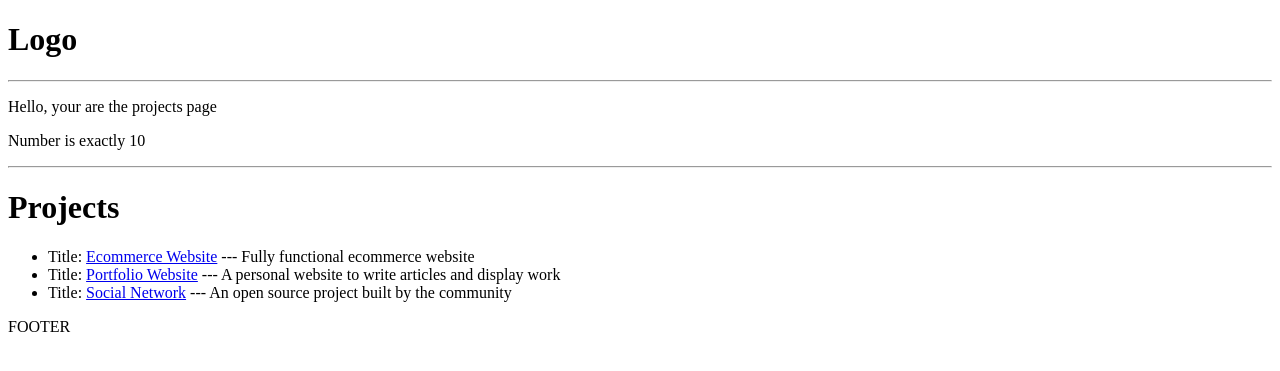
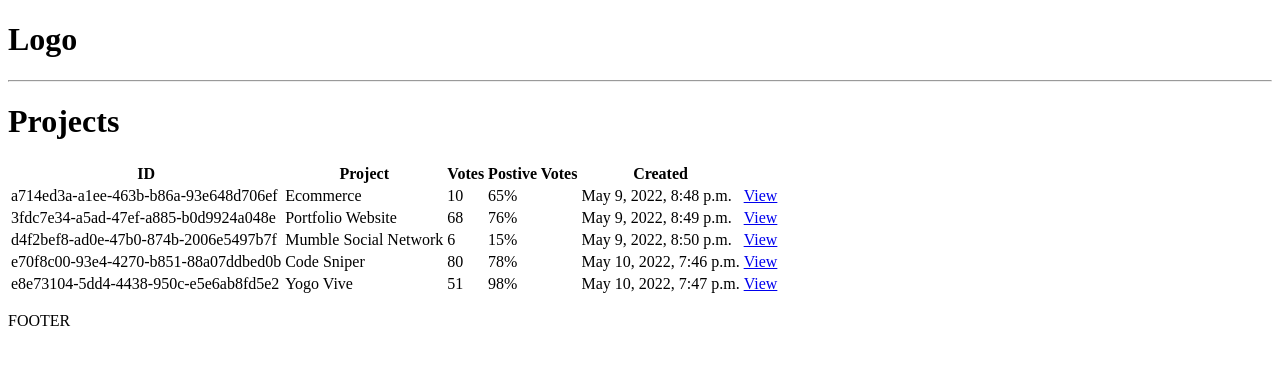
Before and after one commit to xxavarlonxx/devsearch, a Django app: page / in a window 1280 px wide. Shown: the top 371 px of the page. Run offline with Django 4.2, Linux system fonts and the light colour scheme; data comes from the database, SQL or seed files in the repository; both versions use the stored data as it was after the commit.

Commit message:
3.10 DB Queries

```diff
--- a/projects/templates/projects/projects.html
+++ b/projects/templates/projects/projects.html
@@ -1,24 +1,24 @@
 {% extends 'main.html' %}
 {% block content %}
-
-<p>Hello, your are the {{page}} page</p>
-
-{% if number > 10 %}
-<p>Number is greater than 10</p>
-{% elif number == 10 %}
-<p>Number is exactly 10</p>
-{% else %}
-<p>Number is less than 10</p>
-{% endif %}
-
-<hr>
-
 <h1>Projects</h1>
-
-<ul>
+<table>
+    <tr>
+        <th>ID</th>
+        <th>Project</th>
+        <th>Votes</th>
+        <th>Postive Votes</th>
+        <th>Created</th>
+        <th></th>
+    </tr>
     {% for project in projects %}
-    <li>Title: <a href="{% url 'project' project.id %}">{{ project.title }}</a> --- {{project.description}}</li>
+    <tr>
+        <td>{{project.id}}</td>
+        <td>{{project.title}}</td>
+        <td>{{project.vote_total}}</td>
+        <td>{{project.vote_ratio}}%</td>
+        <td>{{project.created}}</td>
+        <td><a href="{% url 'project' project.id %}">View</a></td>
+    </tr>
     {% endfor %}
-</ul>
-
+</table>
 {% endblock content %}
--- a/projects/templates/projects/single-project.html
+++ b/projects/templates/projects/single-project.html
@@ -2,5 +2,10 @@
 
 {% block content %}
 <h1>{{project.title}}</h1>
+<hr>
+{% for tag in project.tags.all %}
+<span style="border: 1px solid grey">{{tag}}</span>
+{% endfor %}
+<hr>
 <p>{{project.description}}</p>
 {% endblock content %}
--- a/projects/views.py
+++ b/projects/views.py
@@ -1,36 +1,15 @@
 from pydoc import pager
-import re
+from .models import Project
 from django.shortcuts import render
 from django.http import HttpResponse
 
-projectsList = [
-    {
-        'id': '1',
-        'title': 'Ecommerce Website',
-        'description': 'Fully functional ecommerce website'
-    },
-    {
-        'id': '2',
-        'title': 'Portfolio Website',
-        'description': 'A personal website to write articles and display work'
-    },
-    {
-        'id': '3',
-        'title': 'Social Network',
-        'description': 'An open source project built by the community'
-    }
-]
 
 # Create your views here.
 def projects(request):
-    page = 'projects'
-    number = 10
-    context = {'page': page, "number": number, 'projects': projectsList}
+    projects = Project.objects.all()
+    context = {'projects': projects}
     return render(request, 'projects/projects.html', context)
 
 def project(request, pk):
-    projectObj = None
-    for i in projectsList:
-        if i['id'] == pk:
-            projectObj = i
+    projectObj = Project.objects.get(id=pk)
     return render(request, 'projects/single-project.html', {"project": projectObj})
```
Also changed, not shown: db.sqlite3.
